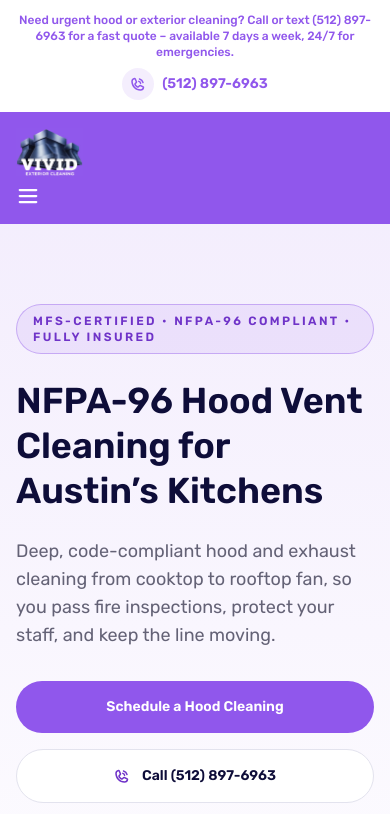
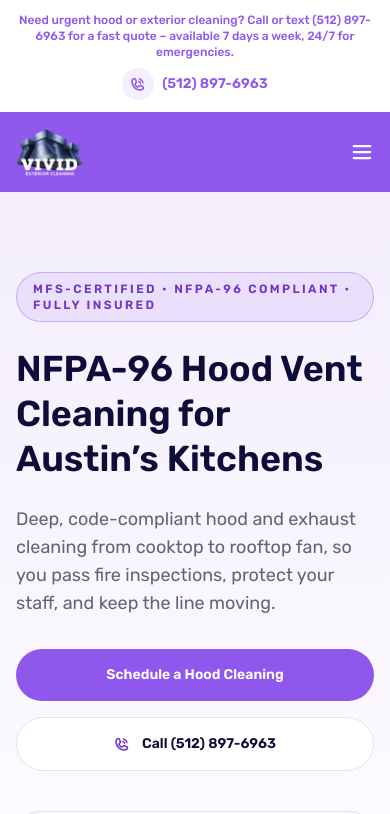
Before and after one commit to ZeeshanWaheed11/vivideteriorcleaning, a React (Vite) app: page / in a window 390 px wide. Shown: the top 814 px of the page. Built offline with nearby package versions, Linux system fonts and the light colour scheme.

Commit message:
fix: clean up mobile navbar layout

```diff
--- a/src/components/Navbar.tsx
+++ b/src/components/Navbar.tsx
@@ -29,7 +29,7 @@ const Navbar = () => {
         scrolled ? "shadow-md" : ""
       }`}
     >
-      <div className="mx-auto flex max-w-6xl flex-col gap-2 px-4 py-4 text-white lg:flex-row lg:items-center lg:justify-between">
+      <div className="mx-auto flex max-w-6xl items-center justify-between gap-4 px-4 py-4 text-white">
         <a href="#hero" className="flex items-center gap-3">
           <img
             src="/assets/logo-vivid.png"
@@ -37,7 +37,7 @@ const Navbar = () => {
             className="h-12 w-auto"
           />
         </a>
-        <nav className="hidden items-center gap-8 text-sm font-semibold text-white/90 lg:flex">
+        <nav className="hidden items-center gap-8 text-sm font-semibold text-white/90 md:flex">
           {navLinks.map((link) => (
             <button
               key={link.label}
```
